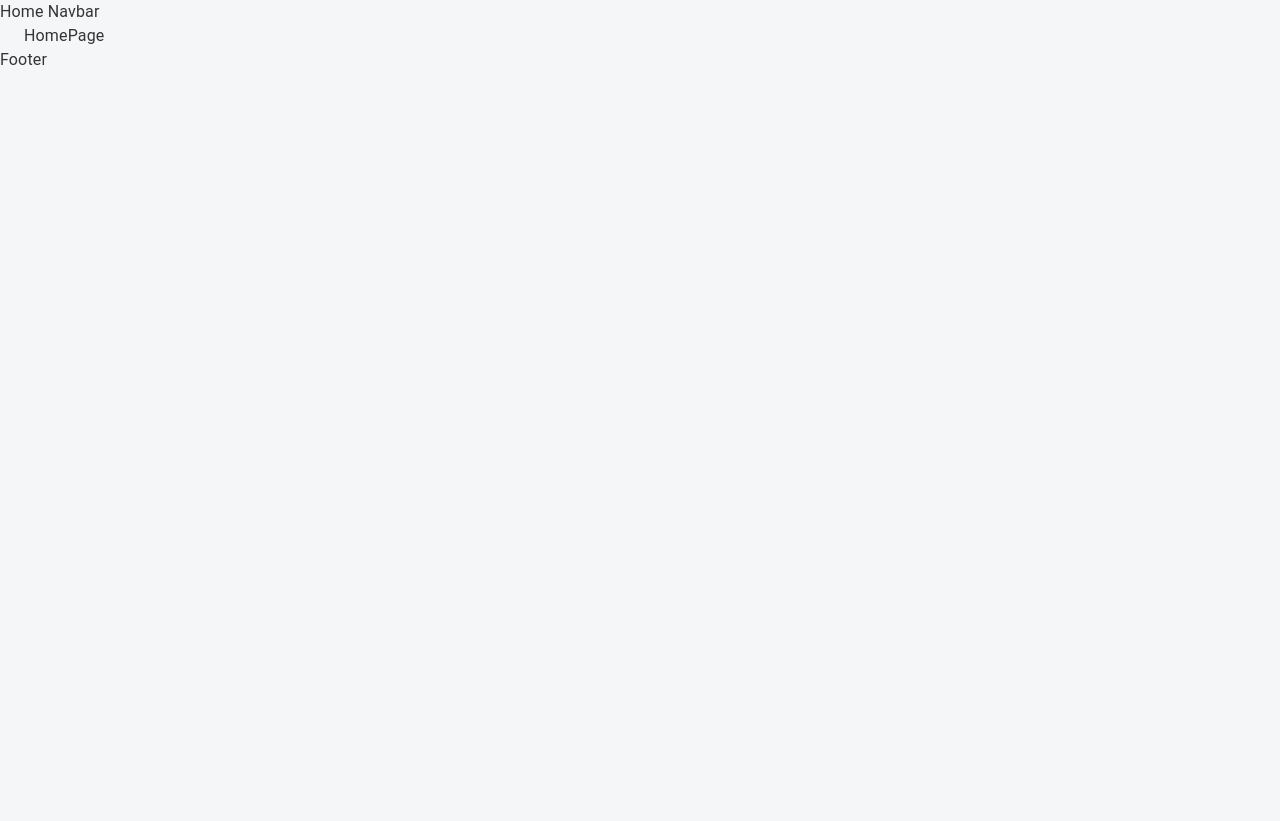
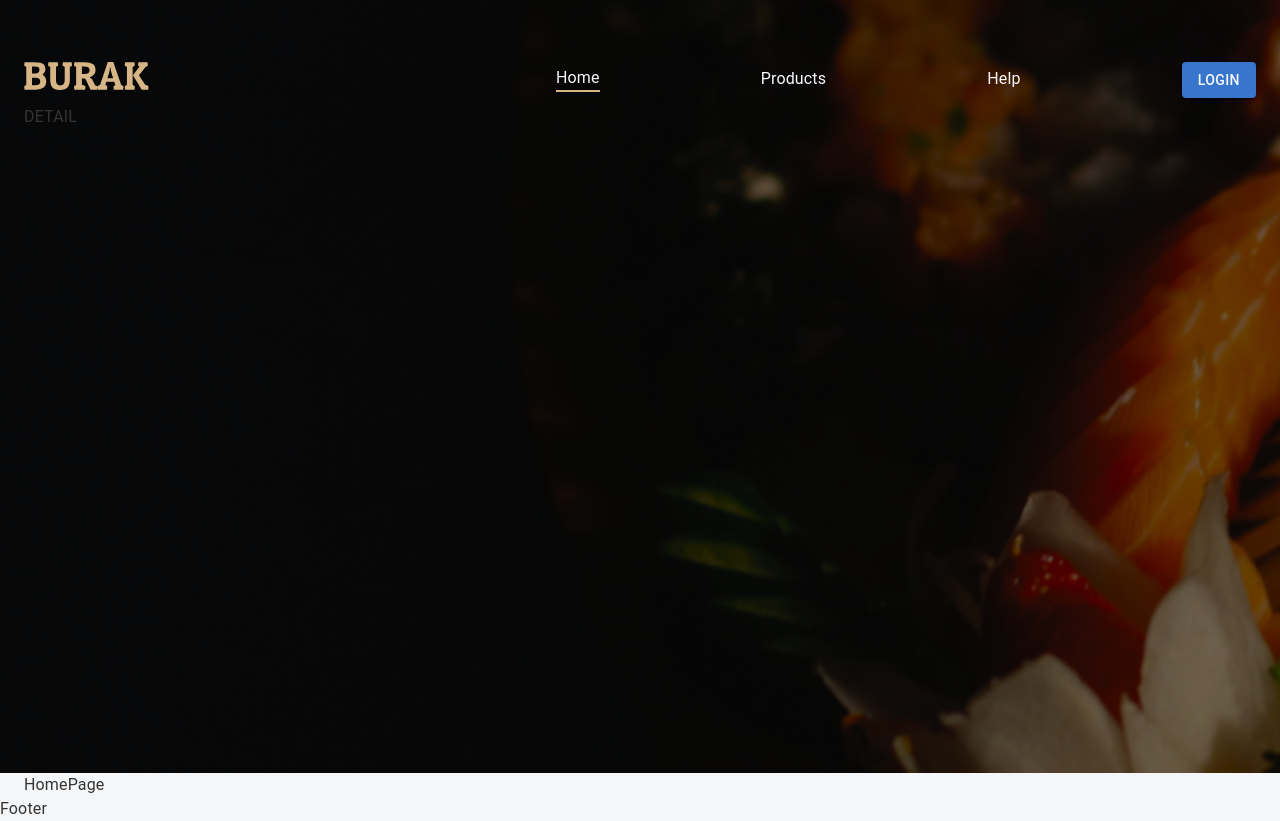
Before and after one commit to Jayson-Born/burak-react, a React (Create React App) app: page / in a window 1280 px wide. Before the commit the page ends 800 px from the top, so only its background shows below. Built offline with nearby package versions, Linux system fonts and the light colour scheme.

Commit message:
feat: develop header and footer part one

```diff
--- a/src/app/App.tsx
+++ b/src/app/App.tsx
@@ -1,5 +1,4 @@
 import React from "react";
-import "../css/app.css";
 import { BrowserRouter as Router, Route, Switch, Link, useLocation } from "react-router-dom";
 import { Box, Button, Container, Stack, Typography } from "@mui/material";
 import { RippleBadge } from "./MaterialTheme/styled";
@@ -10,6 +9,10 @@
 import { HomeNavbar } from "../app/components/headers/HomeNavbar";
 import { OtherNavbar } from "../app/components/headers/OtherNavbar";
 import { Footer } from "./components/footer";
+import { HelpPage } from "./screens/helpPage";
+import "../css/app.css";
+import "../css/navbar.css"
+
 function App() {
   const location = useLocation()
   console.log ("location:", location)
@@ -26,6 +29,9 @@
         </Route>
         <Route path="/member-page">
           <UserPage />
+          </Route>
+        <Route path="/help">
+          <HelpPage />
         </Route>
         <Route path="/">
           <HomePage />
--- a/src/app/components/headers/HomeNavbar.tsx
+++ b/src/app/components/headers/HomeNavbar.tsx
@@ -1,5 +1,86 @@
+import { Box, Button, Container, Stack } from "@mui/material";
 import React from "react";
+import { NavLink } from "react-router-dom";
 
 export function HomeNavbar() {
-    return <div> Home Navbar</div>
+    const authMember = null;
+
+
+    return(
+     <div className="home-navbar">
+     <Container sx={{mt:"55px", height:"642px"}}>
+        <Stack sx={{height:"50px"}}
+        flexDirection={"row"}
+        justifyContent={"space-between"}
+        alignItems={"center"}
+        >
+                <Box className= {"hover-line"}>
+                    <NavLink to="/" >
+                        <img
+                            style= {{width: "125px", height: "30px"}}
+                            src="/icons/burak.svg"
+                        ></img>
+                    </NavLink>
+                </Box>
+                <Stack
+                    flexDirection={"row"}
+                    justifyContent={"space-between"}
+                    alignItems={"center"}
+                    minWidth={"700px"}
+                >
+                <Box className= {"hover-line"}>
+                    <NavLink to="/" activeClassName={"underline"}>
+                    Home
+                    </NavLink>
+                </Box>
+
+                <Box className= {"hover-line"}>
+                    <NavLink to="/products" activeClassName={"underline"}>
+                        Products
+                    </NavLink>
+                </Box>
+
+                {authMember ? (
+                    <Box className= {"hover-line"}>
+                        <NavLink to="/" activeClassName={"underline"}>
+                        Orders
+                        </NavLink>
+                    </Box>
+                ): null}
+
+
+                {authMember ? (
+                    <Box className= {"hover-line"}>
+                        <NavLink to="/member-page" activeClassName={"underline"}>
+                        My Page
+                        </NavLink>
+                    </Box>
+                ): null}
+
+                <Box className= {"hover-line"}>
+                    <NavLink to="/help" activeClassName={"underline"}>
+                    Help
+                    </NavLink>
+                </Box>
+                {/*Basket*/}
+
+                {!authMember ? (
+                    <Box >
+                        <Button
+                        variant="contained"
+                        style={{background:"#3776CC", color: "#f8f8ff"}}
+                        >
+                            Login
+                        </Button>
+                    </Box>
+                ): (
+                    <img />
+                )}
+
+            </Stack>
+        </Stack>
+        <Stack>DETAIL</Stack>
+     </Container>
+    </div>
+    )
 }
--- /dev/null
+++ b/src/css/navbar.css
@@ -0,0 +1,38 @@
+.home-navbar{
+    width:100%;
+    height:773px;
+    display:flex;
+    background: url("/public/img/banner.webp");
+    background-size: cover;
+}
+
+.home-navbar a {
+    text-decoration:none;
+}
+
+.home-navbar .hover-line a {
+    color: #f8f8ff;
+    z-index:100;
+}
+.home-navbar .underline {
+    display: block;
+    content: "";
+    border-bottom: solid 2px #d7b686
+}
+
+.home-navbar .hover-line:after{
+display:block;
+content:"";
+border-bottom: solid 2px #d7b686;
+transform: scaleX(0);
+transition: transform 250ms ease-in-out;
+
+}
+
+.home-navbar .hover-line:hover:after{
+    transform: scaleX(1);
+}
+
+.home-navbar div.hover-line:after{
+    transform-origin: 0% 50%;
+}
```
